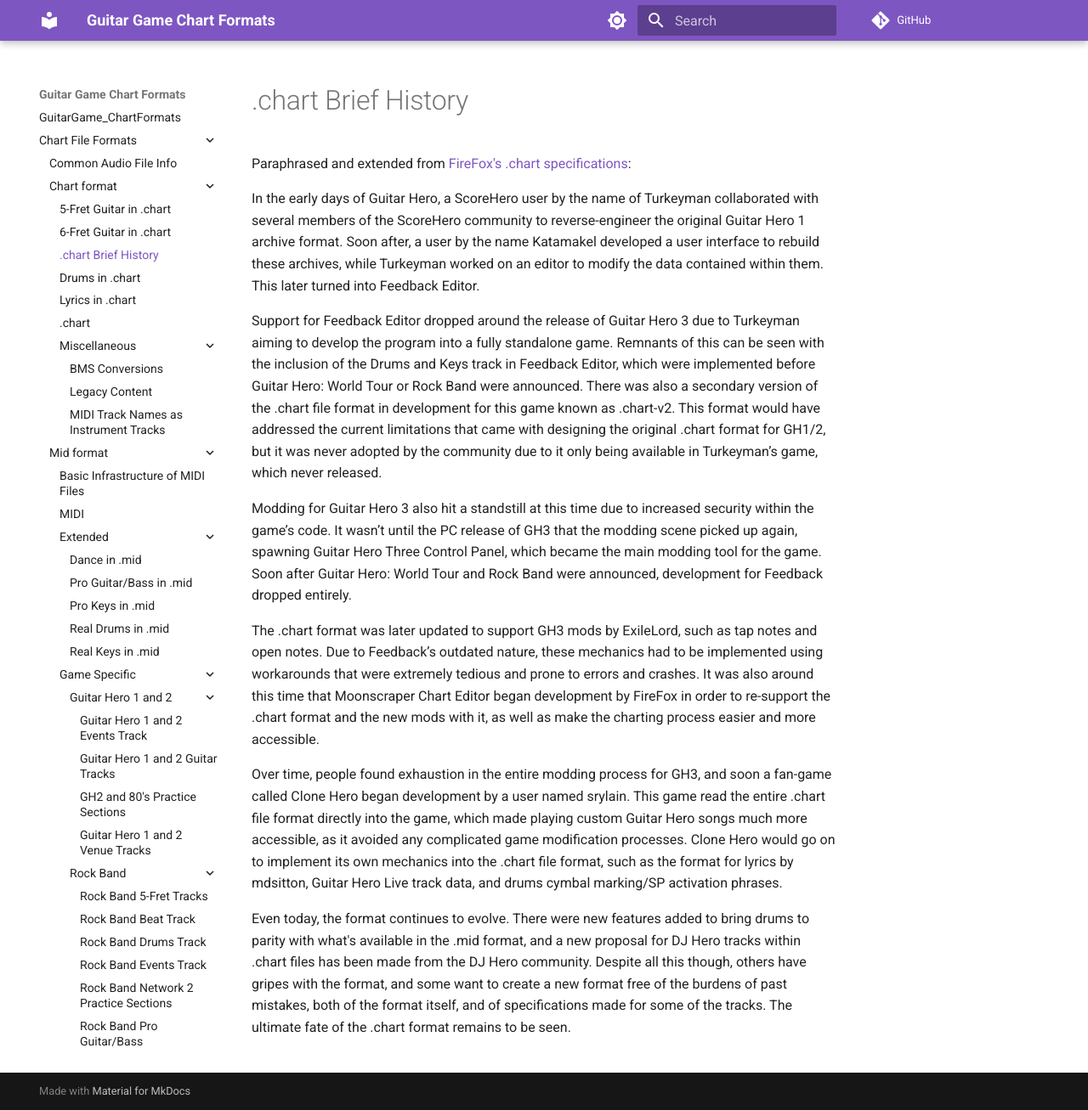
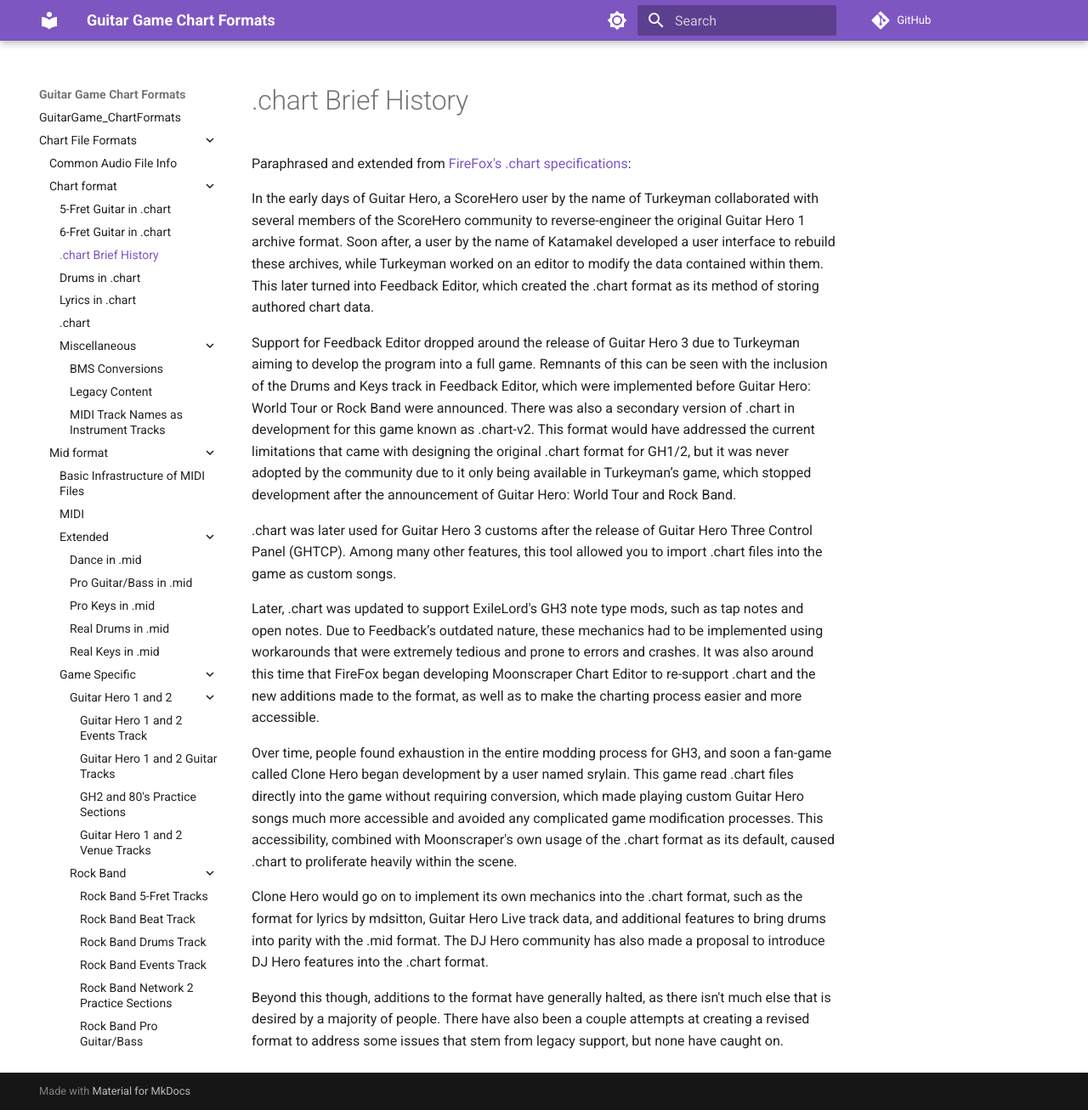
Before and after one commit to TheNathannator/GuitarGame_ChartFormats, an MkDocs documentation site: the page built from docs/Chart-File-Formats/chart-format/Brief-History.md, in a window 1280 px wide and 1307 px high. Shown: the whole window at 85% size. Built offline with MkDocs 1.6.1 and Material for MkDocs 9.7.7, drawn with Linux system fonts in a browser that asks for light colours; nearby versions of some CDN libraries; library files that are not in the unit come from our copies; comment, search, counter and statistics services are not loaded.

Commit message:
Update .chart brief history

```diff
--- a/docs/Chart-File-Formats/chart-format/Brief-History.md
+++ b/docs/Chart-File-Formats/chart-format/Brief-History.md
@@ -3,26 +3,26 @@
 Paraphrased and extended from [FireFox's .chart specifications](https://docs.google.com/document/d/1v2v0U-9HQ5qHeccpExDOLJ5CMPZZ3QytPmAG5WF0Kzs/edit?usp=sharing):
 
 In the early days of Guitar Hero, a ScoreHero user by the name of Turkeyman collaborated with several members of the ScoreHero community to reverse-engineer the original Guitar Hero 1 archive format.
-Soon after, a user by the name Katamakel developed a user interface to rebuild these archives, while Turkeyman worked on an editor to modify the data contained within them. This later turned into Feedback Editor.
+Soon after, a user by the name of Katamakel developed a user interface to rebuild these archives, while Turkeyman worked on an editor to modify the data contained within them. This later turned into Feedback Editor, which created the .chart format as its method of storing authored chart data.
 
-Support for Feedback Editor dropped around the release of Guitar Hero 3 due to Turkeyman aiming to develop the program into a fully standalone game.
+Support for Feedback Editor dropped around the release of Guitar Hero 3 due to Turkeyman aiming to develop the program into a full game.
 Remnants of this can be seen with the inclusion of the Drums and Keys track in Feedback Editor, which were implemented before Guitar Hero: World Tour or Rock Band were announced.
-There was also a secondary version of the .chart file format in development for this game known as .chart-v2.
-This format would have addressed the current limitations that came with designing the original .chart format for GH1/2, but it was never adopted by the community due to it only being available in Turkeyman’s game, which never released.
+There was also a secondary version of .chart in development for this game known as .chart-v2.
+This format would have addressed the current limitations that came with designing the original .chart format for GH1/2, but it was never adopted by the community due to it only being available in Turkeyman’s game, which stopped development after the announcement of Guitar Hero: World Tour and Rock Band.
 
-Modding for Guitar Hero 3 also hit a standstill at this time due to increased security within the game’s code.
-It wasn’t until the PC release of GH3 that the modding scene picked up again, spawning Guitar Hero Three Control Panel, which became the main modding tool for the game.
-Soon after Guitar Hero: World Tour and Rock Band were announced, development for Feedback dropped entirely.
+.chart was later used for Guitar Hero 3 customs after the release of Guitar Hero Three Control Panel (GHTCP).
+Among many other features, this tool allowed you to import .chart files into the game as custom songs.
 
-The .chart format was later updated to support GH3 mods by ExileLord, such as tap notes and open notes.
+Later, .chart was updated to support ExileLord's GH3 note type mods, such as tap notes and open notes.
 Due to Feedback’s outdated nature, these mechanics had to be implemented using workarounds that were extremely tedious and prone to errors and crashes.
-It was also around this time that Moonscraper Chart Editor began development by FireFox in order to re-support the .chart format and the new mods with it, as well as make the charting process easier and more accessible.
+It was also around this time that FireFox began developing Moonscraper Chart Editor to re-support .chart and the new additions made to the format, as well as to make the charting process easier and more accessible.
 
 Over time, people found exhaustion in the entire modding process for GH3, and soon a fan-game called Clone Hero began development by a user named srylain.
-This game read the entire .chart file format directly into the game, which made playing custom Guitar Hero songs much more accessible, as it avoided any complicated game modification processes.
-Clone Hero would go on to implement its own mechanics into the .chart file format, such as the format for lyrics by mdsitton, Guitar Hero Live track data, and drums cymbal marking/SP activation phrases.
+This game read .chart files directly into the game without requiring conversion, which made playing custom Guitar Hero songs much more accessible and avoided any complicated game modification processes.
+This accessibility, combined with Moonscraper's own usage of the .chart format as its default, caused .chart to proliferate heavily within the scene.
 
-Even today, the format continues to evolve.
-There were new features added to bring drums to parity with what's available in the .mid format, and a new proposal for DJ Hero tracks within .chart files has been made from the DJ Hero community.
-Despite all this though, others have gripes with the format, and some want to create a new format free of the burdens of past mistakes, both of the format itself, and of specifications made for some of the tracks.
-The ultimate fate of the .chart format remains to be seen.
+Clone Hero would go on to implement its own mechanics into the .chart format, such as the format for lyrics by mdsitton, Guitar Hero Live track data, and additional features to bring drums into parity with the .mid format.
+The DJ Hero community has also made a proposal to introduce DJ Hero features into the .chart format.
+
+Beyond this though, additions to the format have generally halted, as there isn't much else that is desired by a majority of people.
+There have also been a couple attempts at creating a revised format to address some issues that stem from legacy support, but none have caught on.
```
